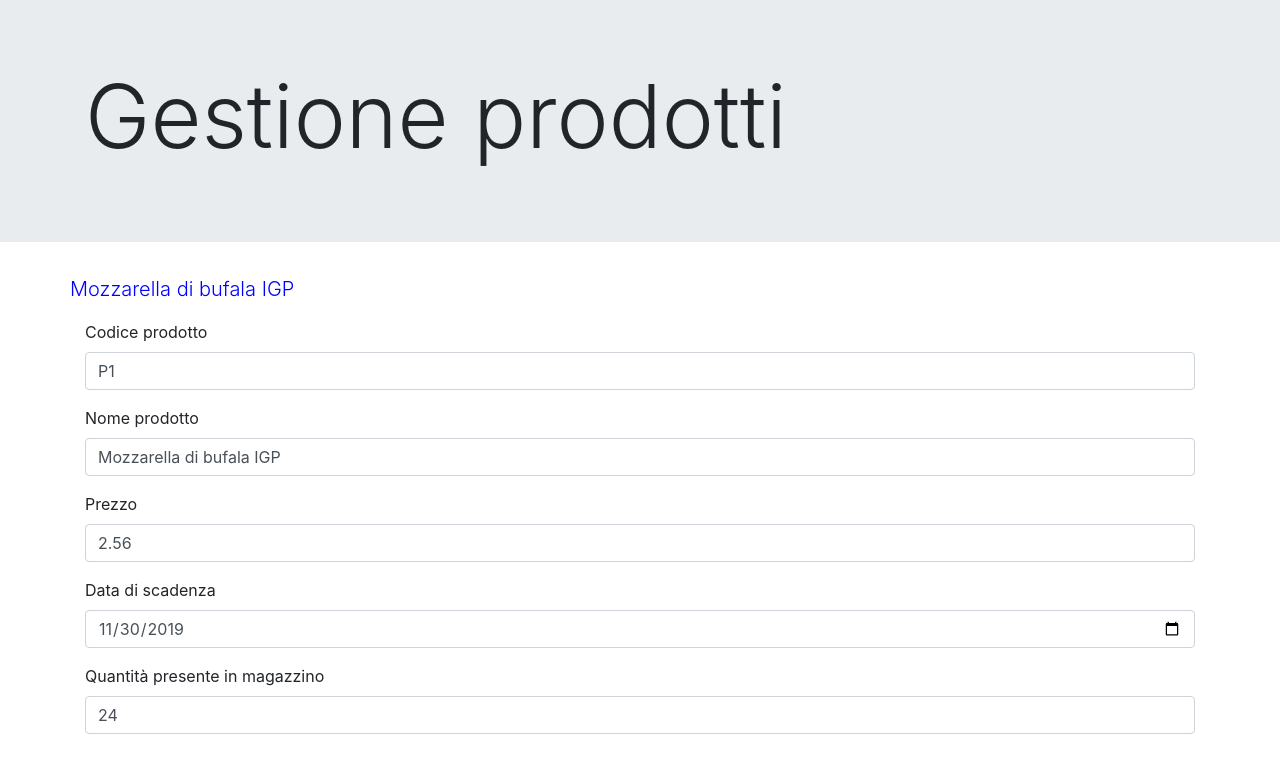
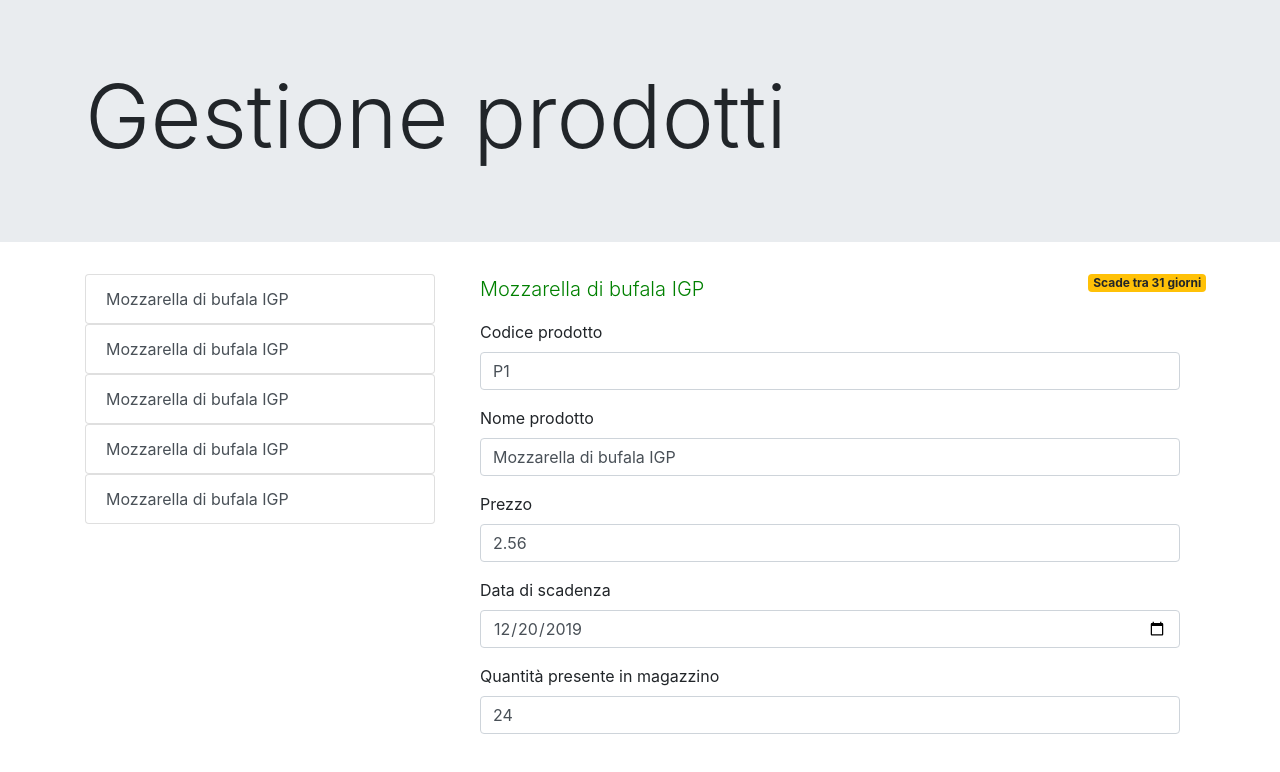
Before and after one commit to davideAlberti/angular-prodotto-aqqnwm, an Angular app: page / in a window 1280 px wide. Shown: the top 772 px of the page. Built offline with nearby package versions, Linux system fonts and the light colour scheme.

Commit message:
5 files modified, 4 added

```diff
--- a/src/app/app.component.html
+++ b/src/app/app.component.html
@@ -3,4 +3,4 @@
     <h1 class="display-2">Gestione prodotti</h1>
   </div>
 </div>
-<app-prodotto></app-prodotto>
+<app-magazzino></app-magazzino>
--- a/src/app/app.module.ts
+++ b/src/app/app.module.ts
@@ -4,10 +4,11 @@ import { FormsModule } from '@angular/forms';
 
 import { AppComponent } from './app.component';
 import { ProdottoComponent } from './prodotto/prodotto.component';
+import { MagazzinoComponent } from './magazzino/magazzino.component';
 
 @NgModule({
   imports:      [ BrowserModule, FormsModule ],
-  declarations: [ AppComponent, ProdottoComponent ],
+  declarations: [ AppComponent, ProdottoComponent, MagazzinoComponent ],
   bootstrap:    [ AppComponent ]
 })
 export class AppModule { }
--- /dev/null
+++ b/src/app/magazzino/magazzino.component.html
@@ -0,0 +1,12 @@
+<div class="container">
+	<div class="row">
+		<div class="col-4 col-sm-4">
+			<div class="list-group" *ngFor="let item of prodotti.getItems()">
+				<button type="button" class="list-group-item list-group-item-action">{{ item.nome }}</button>
+			</div>
+		</div>
+    <div class="col-sm-8">
+      <app-prodotto></app-prodotto>
+    </div>
+	</div>
+</div>
--- /dev/null
+++ b/src/app/magazzino/magazzino.component.ts
@@ -0,0 +1,24 @@
+import { Component, OnInit } from '@angular/core';
+import { Prodotti } from './prodotti.model';
+import { Prodotto } from '../prodotto/prodotto.model';
+
+@Component({
+  selector: 'app-magazzino',
+  templateUrl: './magazzino.component.html',
+  styleUrls: ['./magazzino.component.css']
+})
+export class MagazzinoComponent implements OnInit {
+
+  prodotti: Prodotti
+
+  constructor() { }
+
+  ngOnInit() {
+    this.prodotti = new Prodotti()
+    this.prodotti.add(new Prodotto('P1', 'Mozzarella di bufala IGP', 2.56, new Date('2019-11-20'), 24))
+    this.prodotti.add(new Prodotto('P1', 'Mozzarella di bufala IGP', 2.56, new Date('2019-11-20'), 24))
+    this.prodotti.add(new Prodotto('P1', 'Mozzarella di bufala IGP', 2.56, new Date('2019-11-20'), 24))
+    this.prodotti.add(new Prodotto('P1', 'Mozzarella di bufala IGP', 2.56, new Date('2019-11-20'), 24))
+    this.prodotti.add(new Prodotto('P1', 'Mozzarella di bufala IGP', 2.56, new Date('2019-11-20'), 24))
+  }
+}
--- /dev/null
+++ b/src/app/magazzino/prodotti.model.ts
@@ -0,0 +1,21 @@
+import { Prodotto } from '../prodotto/prodotto.model';
+
+export class Prodotti {
+  prodotti: Prodotto[]
+
+  constructor() {
+    this.prodotti = []
+  }
+
+  getItem(index: number): Prodotto {
+    return this.prodotti[index]
+  }
+
+  getItems(): Prodotto[] {
+    return this.prodotti
+  }
+
+  add(item: Prodotto): void {
+    this.prodotti.push(item)
+  }
+}
--- a/src/app/prodotto/prodotto.component.html
+++ b/src/app/prodotto/prodotto.component.html
@@ -1,9 +1,19 @@
 <div class="container">
   <div class="row">
-    <p class="lead" [ngStyle]="{'color': prodotto.getColor}">{{ prodotto.nome }}</p>
-  </div>
-  <div class="row">
-    <p class="lead" *ngIf="prodotto.isScaduto" style="color: red">Scaduto</p>
+    <div class="col-10">
+      <p class="lead" [ngStyle]="{'color': prodotto.getColor}">{{ prodotto.nome }}</p>
+    </div>
+
+    <div class="col-2">
+      <span class="badge badge-danger" *ngIf="prodotto.isScaduto; else elseTemplate">Scaduto</span>
+      <ng-template #elseTemplate>
+        <span class="badge badge-warning">
+          <span>Scade tra {{ prodotto.getGiorniScadenza }} </span>
+          <span *ngIf="prodotto.getGiorniScadenza == 1; else">giorno</span>
+          <span *ngIf="prodotto.getGiorniScadenza != 1; else">giorni</span>
+        </span>
+      </ng-template>
+    </div>
   </div>
 
 	<div class="form-group">
--- a/src/app/prodotto/prodotto.component.ts
+++ b/src/app/prodotto/prodotto.component.ts
@@ -13,6 +13,6 @@ export class ProdottoComponent implements OnInit {
   constructor() { }
 
   ngOnInit() {
-    this.prodotto = new Prodotto('P1', 'Mozzarella di bufala IGP', 2.56, new Date('2019-11-30'), 24)
+    this.prodotto = new Prodotto('P1', 'Mozzarella di bufala IGP', 2.56, new Date('2019-12-20'), 24)
   }
 }
--- a/src/app/prodotto/prodotto.model.ts
+++ b/src/app/prodotto/prodotto.model.ts
@@ -25,6 +25,16 @@ export class Prodotto {
 
   get getColor(): string {
     if(this.isScaduto) return 'red'
-    else return 'blue'
+    else return 'green'
+  }
+
+  get getGiorniScadenza() {
+    return Math.abs(this.method(new Date(), this.dataScadenza))
+  }
+
+  private method(date1, date2) {
+    let dt1 = new Date(date1);
+    let dt2 = new Date(date2);
+    return Math.floor((Date.UTC(dt2.getFullYear(), dt2.getMonth(), dt2.getDate()) - Date.UTC(dt1.getFullYear(), dt1.getMonth(), dt1.getDate()) ) / (1000 * 60 * 60 * 24));
   }
 }
```
Also changed, not shown: src/app/magazzino/magazzino.component.css (added).
